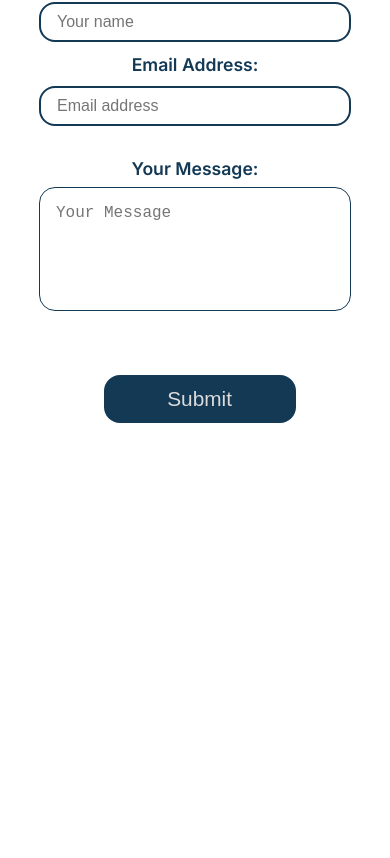
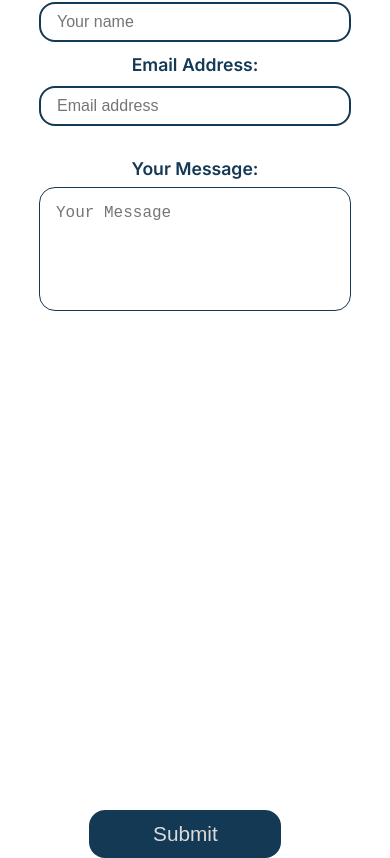
Before and after one commit to elprince-dev/portfolio-simple, a Next.js app: page / in a window 390 px wide. Shown: the part 3762-4620 px from the top of the page. Before the commit the page ends 4215 px from the top, so only its background shows below. Built offline with nearby package versions, Linux system fonts and the light colour scheme.

Commit message:
Fixes the contact button issue

```diff
--- a/src/components/contact/contact.scss
+++ b/src/components/contact/contact.scss
@@ -44,7 +44,6 @@
                     transform: translateY(400px);
 
             }
-            background-color: green;
             position: absolute;
             bottom: -40%;
             margin: 0 auto;
@@ -57,6 +56,7 @@
             color: variables.$gainboro;
             font-weight: lighter;
             transition: ease-in-out 0.5s;
+            z-index: 1000;
             &:hover {
                 background-color: variables.$gainboro;
                 color: variables.$poseidon;
--- a/src/components/header/Header.jsx
+++ b/src/components/header/Header.jsx
@@ -22,7 +22,7 @@ const Header = () => {
                 <FaTimes className='FaTimes'/>
             </button>
         </div>
-        <button>
+        <button className='navButton'>
             <FaBars onClick={showNavBar} className='FaBars'/>
         </button>
     </div>
--- a/src/components/header/header.scss
+++ b/src/components/header/header.scss
@@ -64,7 +64,7 @@
 
 }
 
-Button {
+.navButton {
     visibility: hidden;
     color: white;
     background-color: variables.$poseidon;
@@ -77,7 +77,7 @@ Button {
 }
 
 @media (max-width: 565px){
-    Button {
+    .navButton {
         visibility: visible;
         z-index: 2;
         position: absolute;
```
